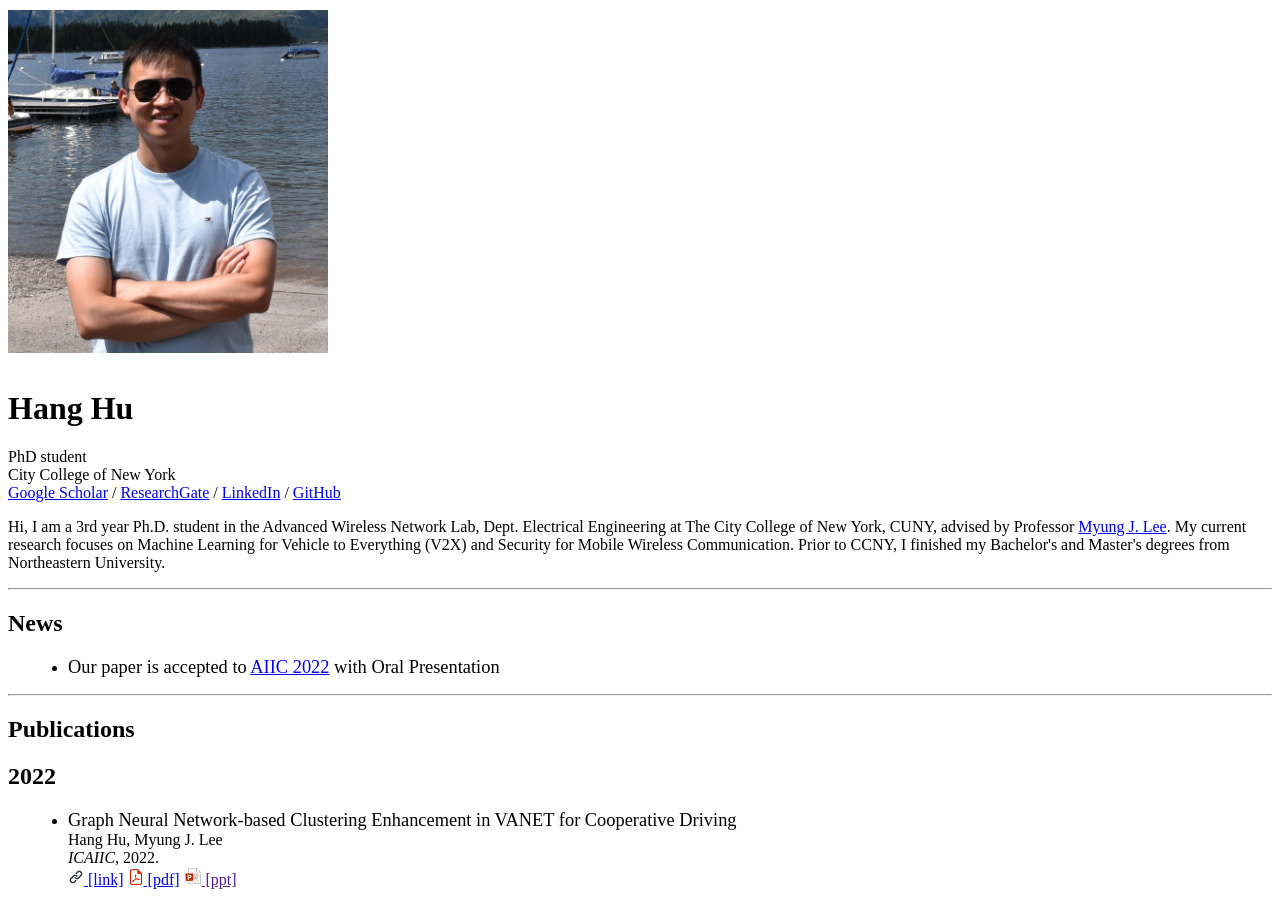
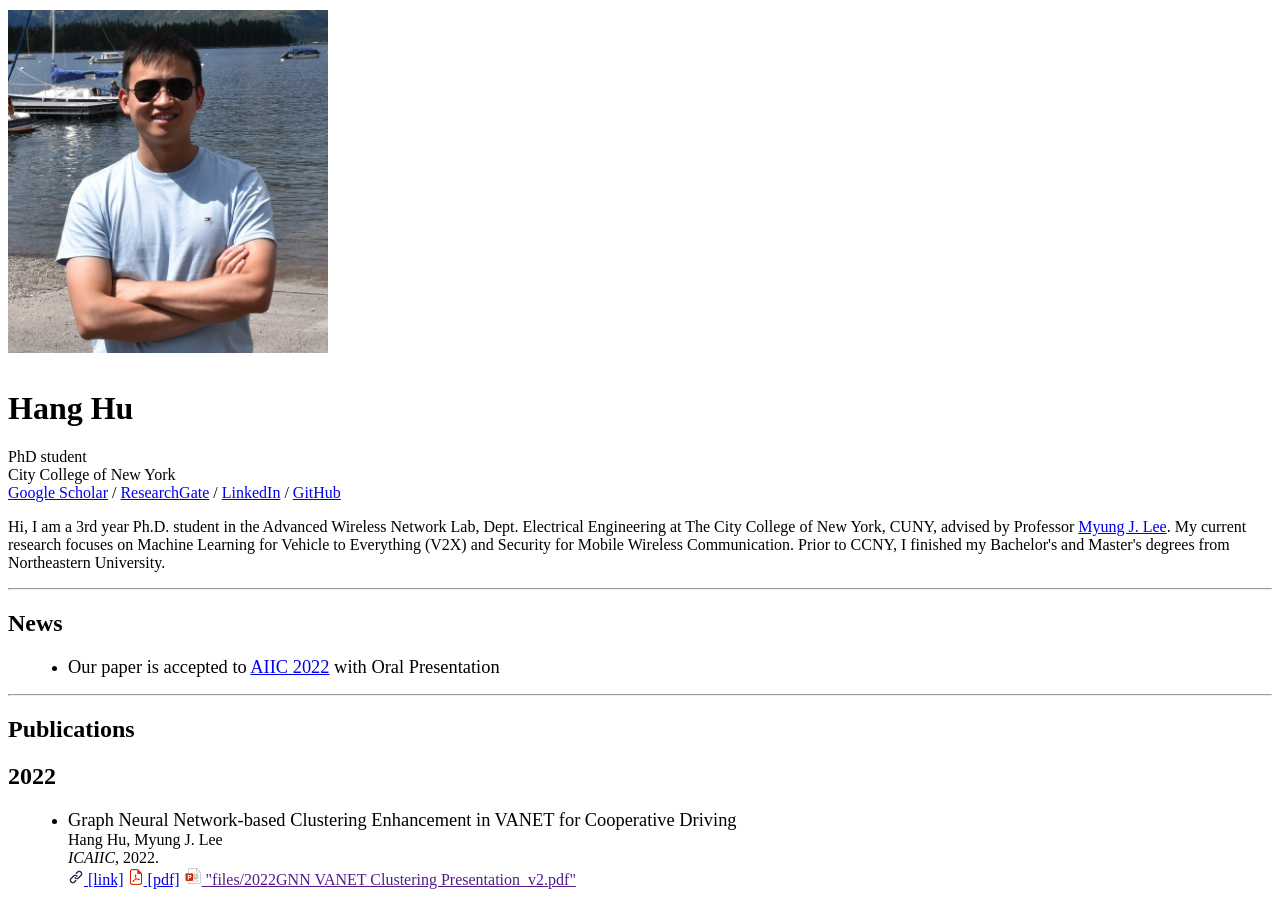
Before and after one commit to hanghoo/hanghoo.github.io, a Jekyll site: the page built from index.html, in a window 1280 px wide. Shown: the part 108-1013 px from the top of the page. Built offline with Jekyll 4.4.1, drawn with Linux system fonts in a browser that asks for light colours; nearby versions of some CDN libraries; grey boxes are pictures that could not be loaded.

Commit message:
update slides

```diff
--- a/index.html
+++ b/index.html
@@ -83,7 +83,7 @@
     <i>ICAIIC</i>, 2022.<br>
     <img src="static/link-logo.png" alt=""><a href="https://ieeexplore.ieee.org/abstract/document/9722625"> [link]</a>
     <img src="static/pdf-logo.png" alt=""><a href="files/2022 ICAIIC-Graph Neural Network-based Clustering Enhancement in VANET for Cooperative Driving.pdf"> [pdf]</a>
-    <img src="static/pptx-logo.png" alt=""><a href=""> [ppt]</a>
+    <img src="static/pptx-logo.png" alt=""><a href=""> "files/2022GNN VANET Clustering Presentation_v2.pdf"</a>
   </li>
 
 <!--<li class="paper">
```
Also changed, not shown: 1 other file.
